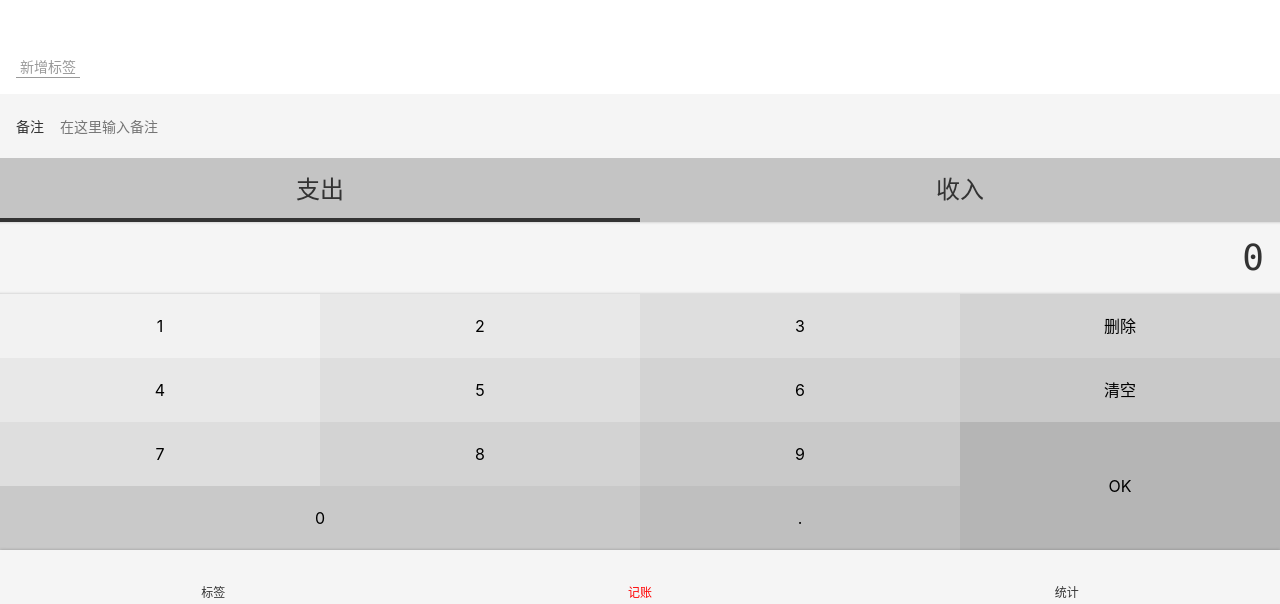
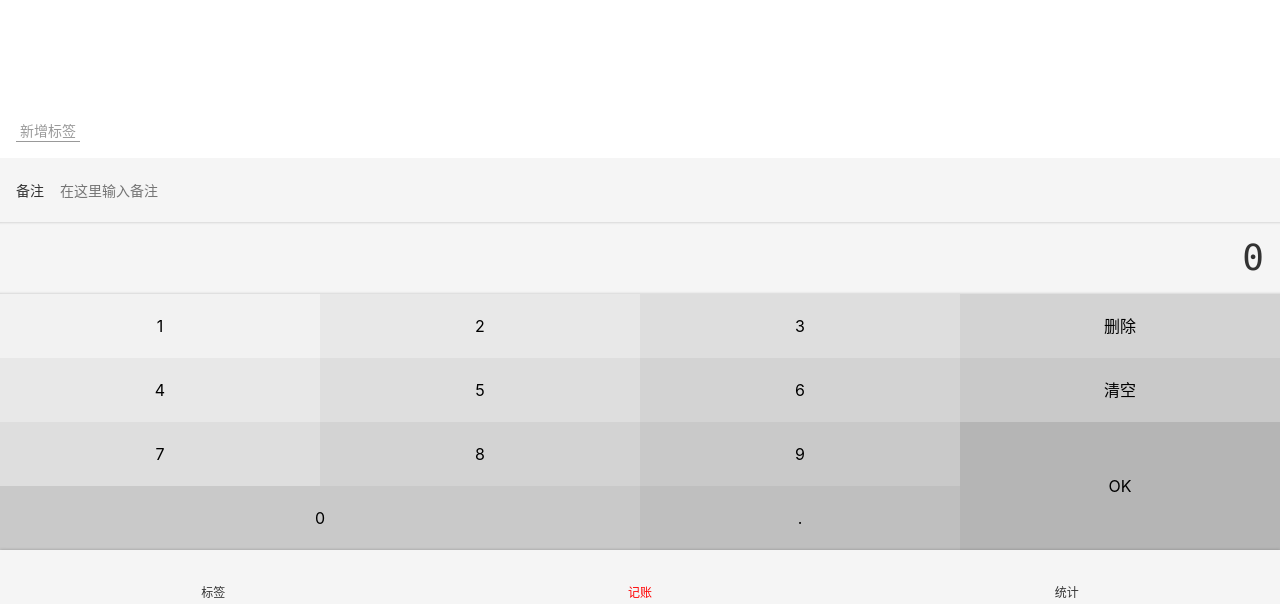
Before and after one commit to Nightlue2/money-demo-1, a Vue app: page /#/money in a window 1280 px wide. Shown: the part 196-800 px from the top of the page. Built offline with nearby package versions, Linux system fonts and the light colour scheme.

Commit message:
将Component迁移至正确版本

```diff
--- a/src/components/Icon.vue
+++ b/src/components/Icon.vue
@@ -1,6 +1,6 @@
 <template>
-  <svg class="icon">
-    <use :xlink:href="'#'+name" />
+  <svg class="icon" @click="$emit('click', $event)">
+    <use :xlink:href="'#' + name" />
   </svg>
 </template>
 
@@ -14,7 +14,7 @@ try {
 }
 export default {
   name: "Icon",
-  props: ["name"]
+  props: ["name"],
 };
 </script>
 
--- a/src/components/Nav.vue
+++ b/src/components/Nav.vue
@@ -37,7 +37,7 @@ export default {
       height: 32px;
     }
   }
-  > .selected {
+  > .item.selected {
     color: $color-highlight; //这里是整个页面的主题色
   }
 }
--- a/src/components/NumberPad.vue
+++ b/src/components/NumberPad.vue
@@ -22,47 +22,47 @@
 
 <script lang="ts">
 import Vue from "vue";
-import {Component,Prop} from "vue-property-decorator";
+import { Component, Prop } from "vue-property-decorator";
 @Component
-
-export default class NumberPad extends Vue{
-  @Prop() readonly value!: string;
+export default class NumberPad extends Vue {
+  @Prop(Number) readonly value!: number;
 
   output = this.value.toString();
-  inputContent(event: MouseEvent){
+  inputContent(event: MouseEvent) {
     console.log(typeof this.output);
-    const button = (event.target as HTMLButtonElement);
-    const input = button.textContent as string;
-    if(this.output.length === 16){
-      return ;
+    const button = event.target as HTMLButtonElement;
+    const input = button.textContent!;
+    if (this.output.length === 16) {
+      return;
     }
-    if(this.output === '0'){
-      if('0123456789'.indexOf(input) >=0){
+    if (this.output === "0") {
+      if ("0123456789".indexOf(input) >= 0) {
         this.output = input;
-      }else{
-        this.output +=input;
+      } else {
+        this.output += input;
       }
       return;
     }
-    if(this.output.indexOf('.')>=0 && input ==='.'){
+    if (this.output.indexOf(".") >= 0 && input === ".") {
       return;
     }
     this.output += input;
   }
-  remove(){
-    if(this.output.length===1){
-      this.output = '0';
-    }else{
-      this.output =  this.output.slice(0,-1);
+  remove() {
+    if (this.output.length === 1) {
+      this.output = "0";
+    } else {
+      this.output = this.output.slice(0, -1);
     }
   }
-  clear(){
-    this.output = '0';
+  clear() {
+    this.output = "0";
   }
-  ok(){
-    this.$emit('update:value',this.output);
-    this.$emit('submit',this.output);
-    this.output='0';
+  ok() {
+    const number = parseFloat(this.output);
+    this.$emit("update:value", number);
+    this.$emit("submit", number);
+    this.output = "0";
   }
 }
 </script>
--- a/src/components/Types.vue
+++ b/src/components/Types.vue
@@ -1,23 +1,14 @@
 <template>
   <div>
-    <ul class="types">
+    <ul class="tabs" :class="{ [classPrefix + '-tabs']: classPrefix }">
       <li
-        :class="{
-          [classPrefix + '-item']: classPrefix,
-          selected: value === '-',
-        }"
-        @click="selectType('-')"
+        :class="liClass(item)"
+        @click="select(item)"
+        v-for="item in dataSource"
+        :key="item.value"
+        class="tabs-item"
       >
-        支出
-      </li>
-      <li
-        :class="{
-          [classPrefix + '-item']: classPrefix,
-          selected: value === '+',
-        }"
-        @click="selectType('+')"
-      >
-        收入
+        {{ item.text }}
       </li>
     </ul>
   </div>
@@ -25,25 +16,31 @@
 <script lang="ts">
 import Vue from "vue";
 import { Component, Prop } from "vue-property-decorator";
+type DataSourceItem = { text: string; value: string };
 @Component
-export default class Types extends Vue {
+export default class Tabs extends Vue {
   @Prop(String) readonly value!: string;
   @Prop(String) classPrefix?: string;
-  type = this.value;
-  selectType(type: string) {
-    if (type !== "-" && type !== "+") {
-      throw new Error("type is unknown");
+  @Prop({ required: true, type: Array }) dataSource!: DataSourceItem[];
+  @Prop({ type: String, default: "64px" }) height!: string;
+
+  liClass(item: DataSourceItem) {
+    return {
+      [this.classPrefix + "-tabs-item"]: this.classPrefix,
+      selected: item.value === this.value,
+    };
   }
-    this.$emit("update:value", type);
+  select(item: DataSourceItem) {
+    this.$emit("update:value", item.value);
   }
 }
 </script>
 <style lang="scss" scoped>
-.types {
+.tabs {
   background: #c4c4c4;
   display: flex;
   text-align: center;
-  > li {
+  &-item {
     width: 50%;
     height: 64px;
     font-size: 24px;
@@ -51,8 +48,7 @@ export default class Types extends Vue {
     justify-content: center;
     align-items: center;
     position: relative;
-    &.selected {
-      &::after {
+    &.selected::after {
       content: "";
       position: absolute;
       bottom: 0;
@@ -63,5 +59,4 @@ export default class Types extends Vue {
     }
   }
 }
-}
 </style>
```
Lines whose indentation alone changed are shown as unchanged.
